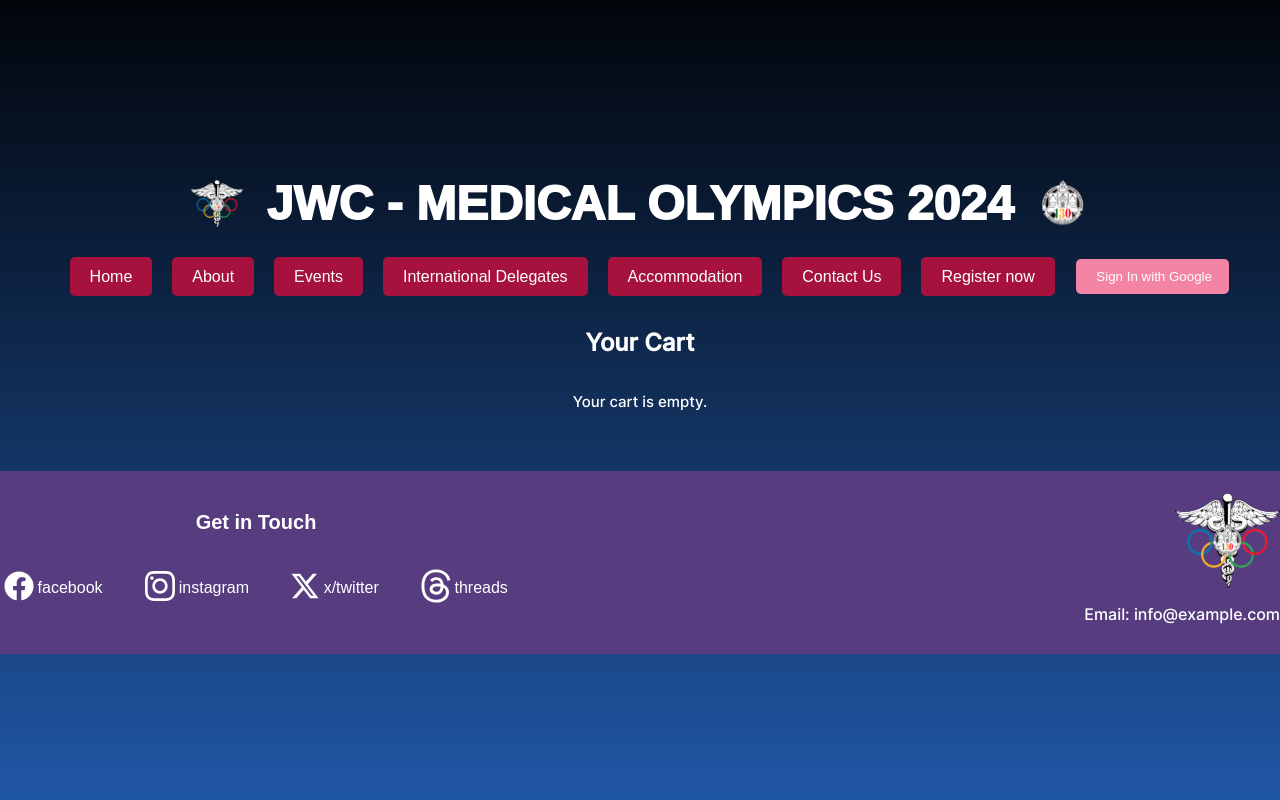
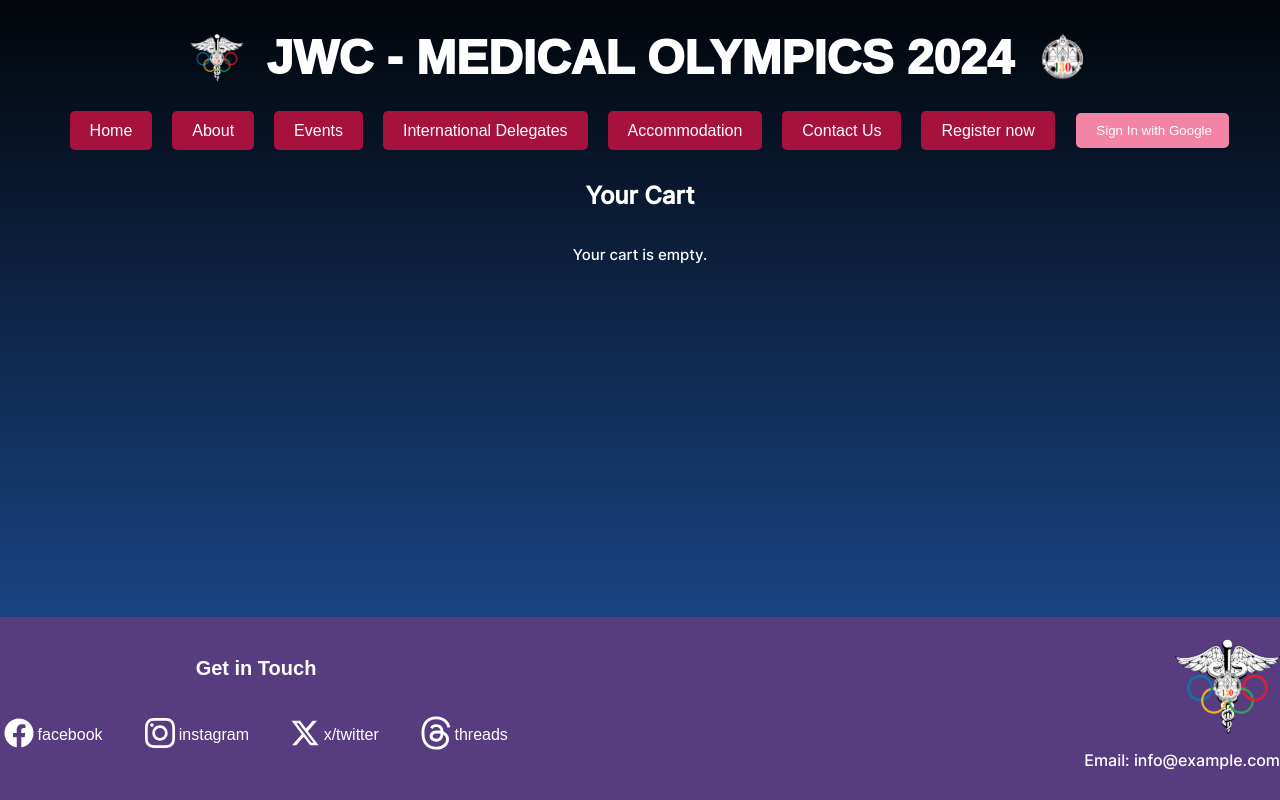
Before and after one commit to shubhbansal9/jwc-website, a React (Create React App) app: page /cart in a window 1280 px wide. Built offline with nearby package versions, Linux system fonts and the light colour scheme.

Commit message:
minor ui fixes

```diff
--- a/src/pages/Cart.css
+++ b/src/pages/Cart.css
@@ -25,6 +25,7 @@
 }
 .footer{
     width: 100%;
+    margin-top: auto;
 }
 /* CartPage.css */
 .cart-page {
@@ -32,7 +33,7 @@
     display: flex;
     flex-direction: column;
     align-items: center;
-    justify-content: center;/* Set a light background color */
+    overflow: 0;
   }
 
   .cart-items {
@@ -41,7 +42,6 @@
     margin: 0;
     display: flex;
     flex-wrap: wrap;
-    justify-content: center;
   }
 
   .cart-item {
@@ -65,3 +65,9 @@
     color: black;
   }
   /* Add any additional styling as needed */
+  .navbar{
+    width: 100%;
+  }
+  .header{
+    width: 100%;
+  }
```
